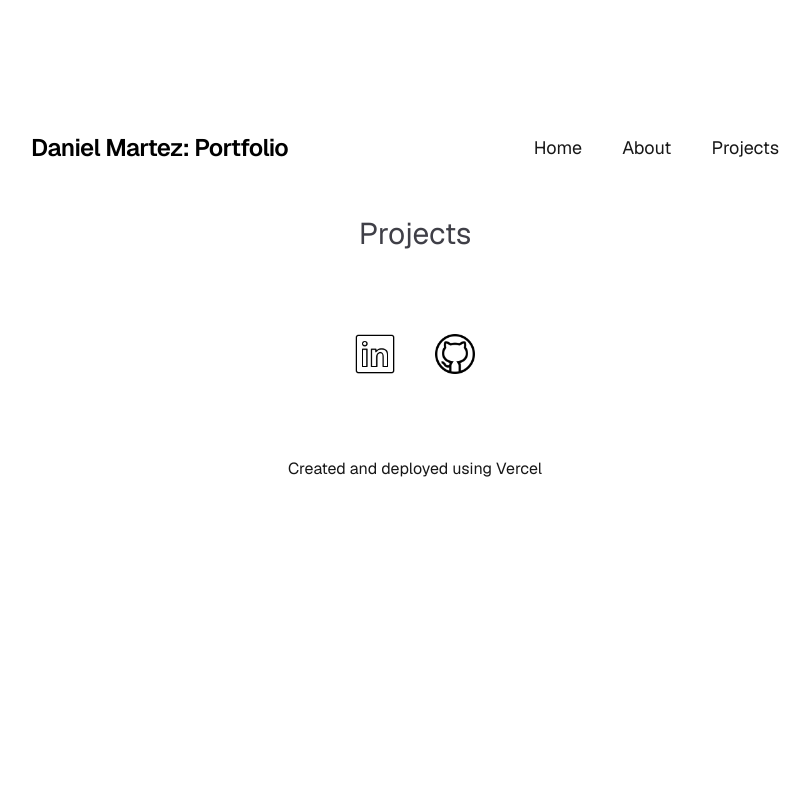
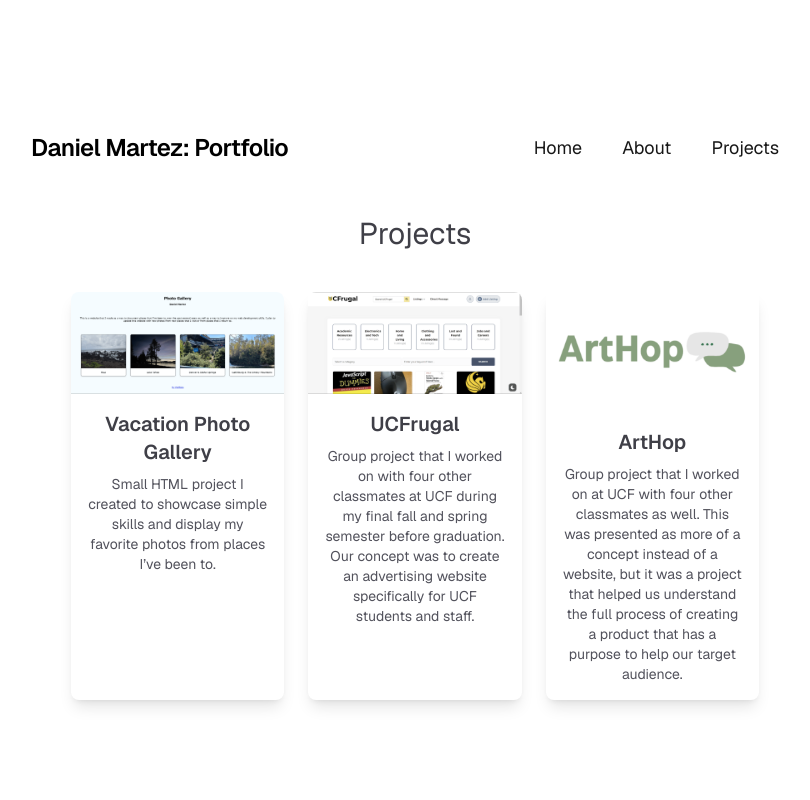
Before and after one commit to martezdaniel/new-portfolio, a Next.js app: page /projects in a window 1280 px wide. Shown: the top 800 px of the page, without its empty margins (225-1035 px from the left). Built offline with nearby package versions, Linux system fonts and the light colour scheme.

Commit message:
added project page and individual project pages

```diff
--- a/app/page.tsx
+++ b/app/page.tsx
@@ -21,6 +21,7 @@ export default function Home() {
           <p className="text-lg text-zinc-700 dark:text-zinc-300">
             {featured.shortdesc}
           </p>
+          <div className="p-5">
           <Link
             href={`/projects/${featured.slug}`}
             className="px-6 py-3 bg-blue-600 text-white rounded-md hover:bg-blue-700 transition-colors w-fit"
@@ -28,6 +29,7 @@ export default function Home() {
             View
           </Link>
           </div>
+          </div>
         </div>
     </>
   );
--- a/app/projects/[slug]/page.tsx
+++ b/app/projects/[slug]/page.tsx
@@ -3,8 +3,10 @@ import { notFound } from "next/navigation";
 import Link from "next/link";
 import Image from "next/image";
 
-export default function ProjectPage({params}: {params: {slug: string}}) {
-    const project = projects.find(p => p.slug === params.slug)
+export default async function ProjectPage({params}: {params: Promise<{slug: string}>}) {
+    // putting slug in curly brackets destructures the variable to keep it all on same line. it still awaits the promise for each project page
+    const {slug} = await params
+    const project = projects.find(p => p.slug === slug)
 
     if (!project) {
         notFound()
@@ -26,7 +28,7 @@ export default function ProjectPage({params}: {params: {slug: string}}) {
             )}
             </div>
             <p className="text-zinc-700 dark:text-zinc-300">{project.description}</p>
-            <div className="flex gap-4">
+            <div className="flex gap-4 justify-center">
                 {project.links.map(link => (
                     <Link
                     key={link.key}
--- a/app/projects/page.tsx
+++ b/app/projects/page.tsx
@@ -1,7 +1,37 @@
+import { projects } from "../_lib/data"
+import Link from "next/link"
+import Image from "next/image"
+
 export default function Projects() {
    return (
    <>
     <h1 className="text-3xl text-zinc-700 dark:text-zinc-50">Projects</h1>
+    <div className="grid grid-cols-1 md:grid-cols-2 lg:grid-cols-3 gap-6 p-10">
+      {projects.map(project => (
+         <Link
+         key={project.key}
+         href={`/projects/${project.slug}`}
+         className="block rounded-lg overflow-hidden shadow-lg hover:shadow-xl transition-shadow"
+         >
+            <Image
+            key={project.images[0].key}
+            className="w-full height-48 object-cover"
+            src={project.images[0].src}
+            alt={project.images[0].alt}
+            width={project.images[0].width}
+            height={project.images[0].height}
+            />
+            <div className="p-4">
+               <h2 className="text-xl font-semibold text-zinc-700 dark:text-zinc-50 mb-2">
+                  {project.title}
+               </h2>
+               <p className="text-zinc-600 dark:text-zinc-400 text-sm">
+                  {project.shortdesc}
+               </p>
+            </div>
+         </Link>
+      ))}
+    </div>
     </>
    )
 }
```
